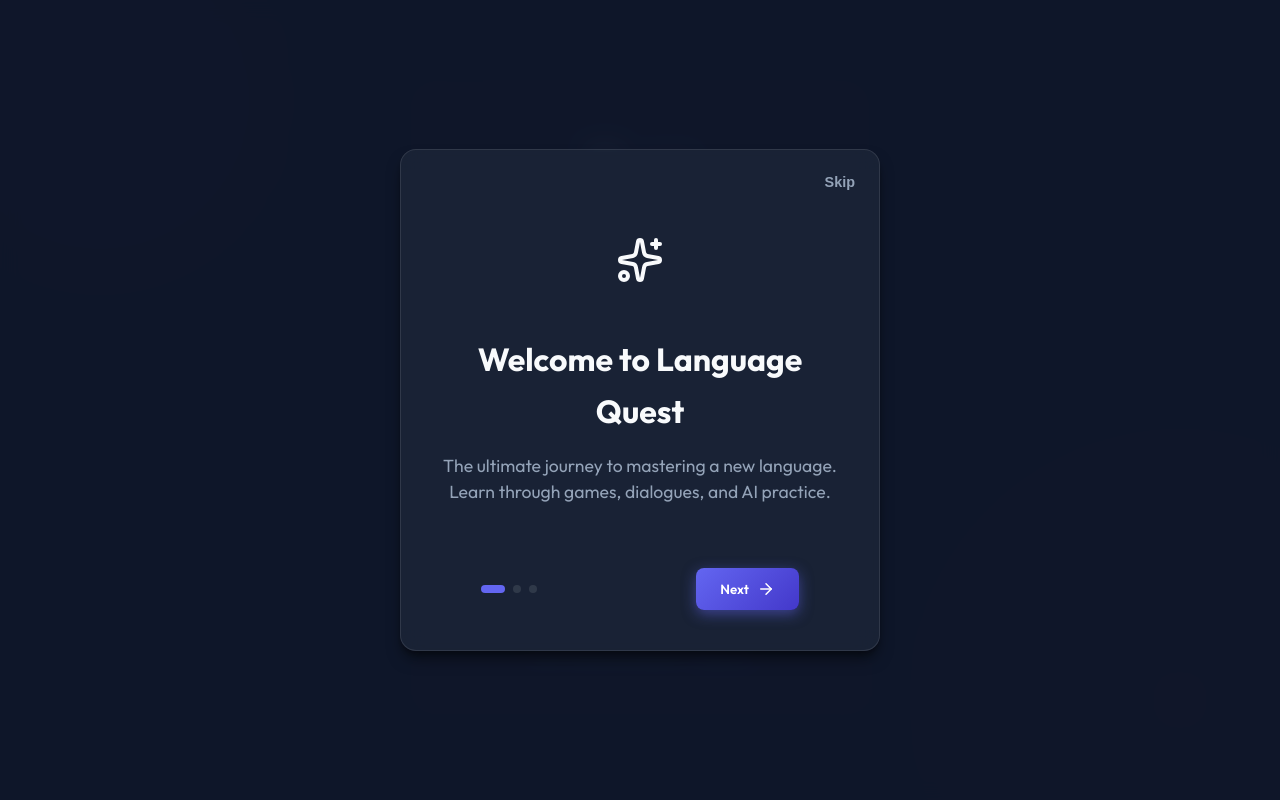
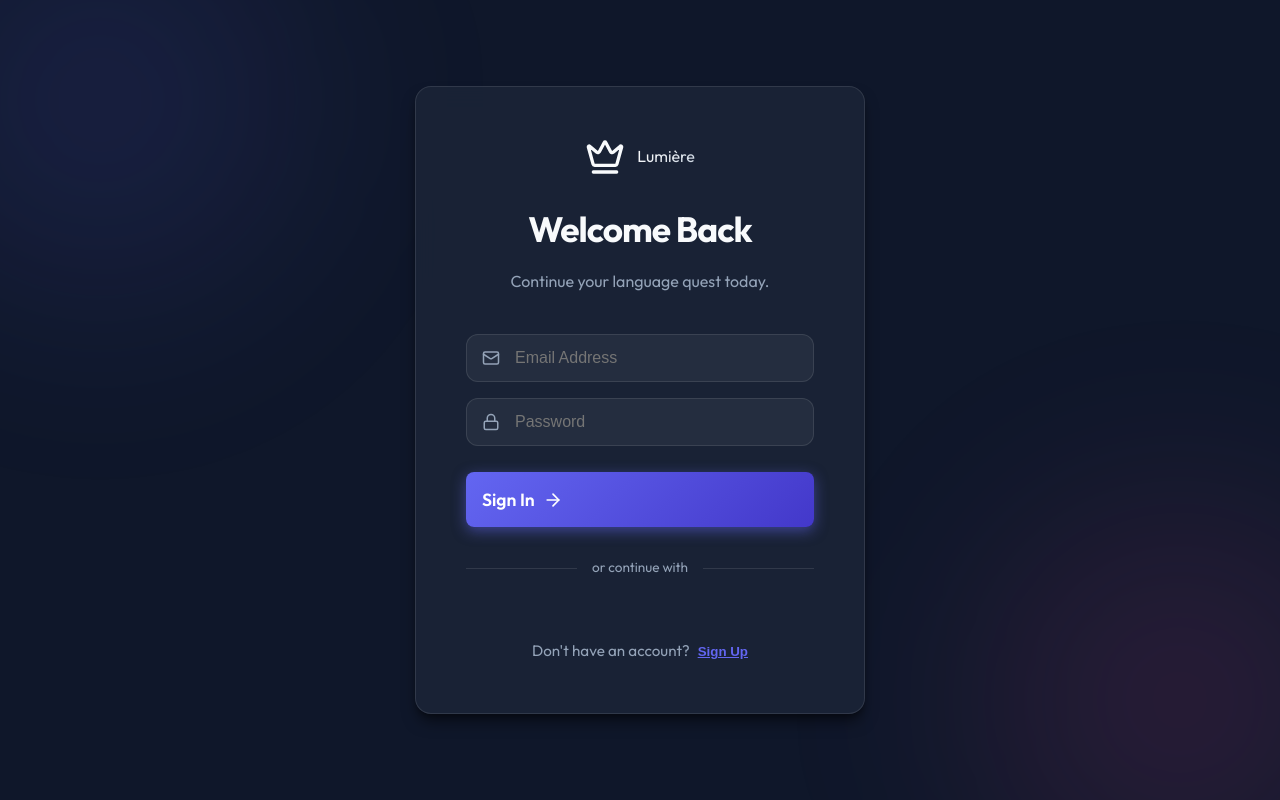
Before and after one commit to babar123123/french-learning-app, a React (Vite) app: page /#/login in a window 1280 px wide. Built offline with nearby package versions, Linux system fonts and the light colour scheme.

Commit message:
Cleanup: Removed redundant Onboarding component

```diff
--- a/src/App.jsx
+++ b/src/App.jsx
@@ -11,7 +11,6 @@ import { SoundProvider } from './context/SoundContext';
 import { LanguageProvider } from './context/LanguageContext';
 import './App.css';
 
-import Onboarding from './components/features/Onboarding';
 import Grammar from './pages/Grammar';
 import Profile from './pages/Profile';
 import Login from './pages/Login';
@@ -32,7 +31,6 @@ const AppContent = () => {
 
   return (
     <div className="app-wrapper">
-      <Onboarding />
       {isAuthenticated && !isWelcomePage && <Header />}
       <main>
         <Routes>
```
